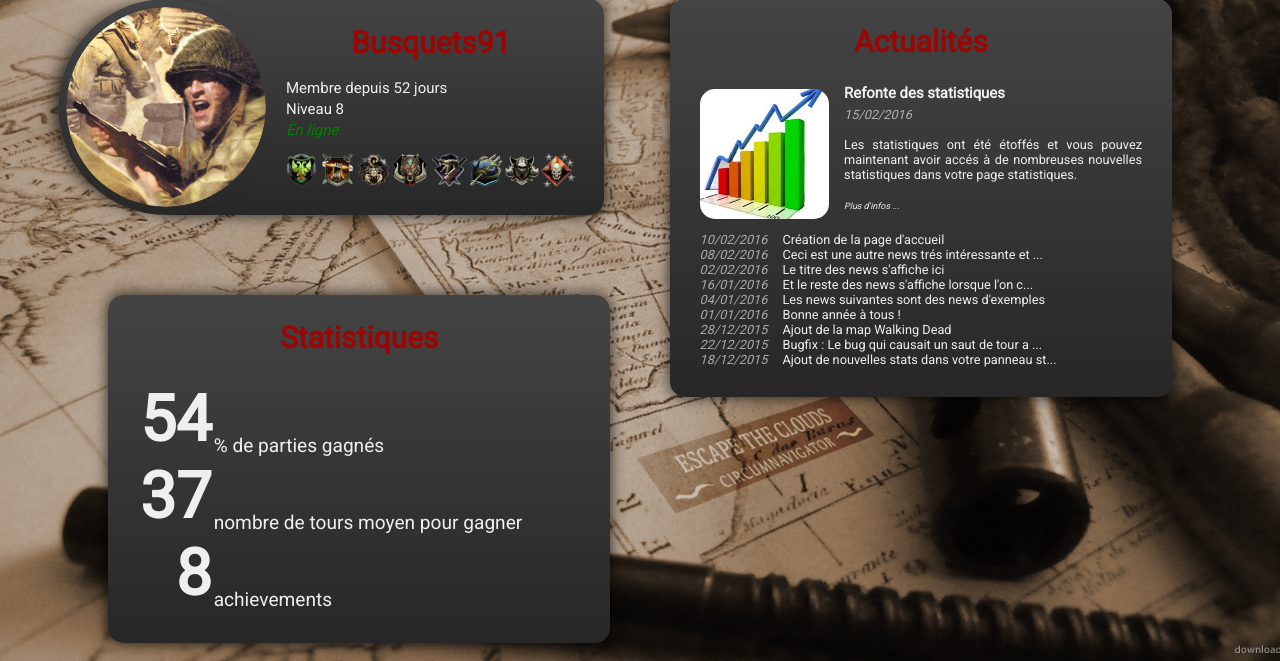
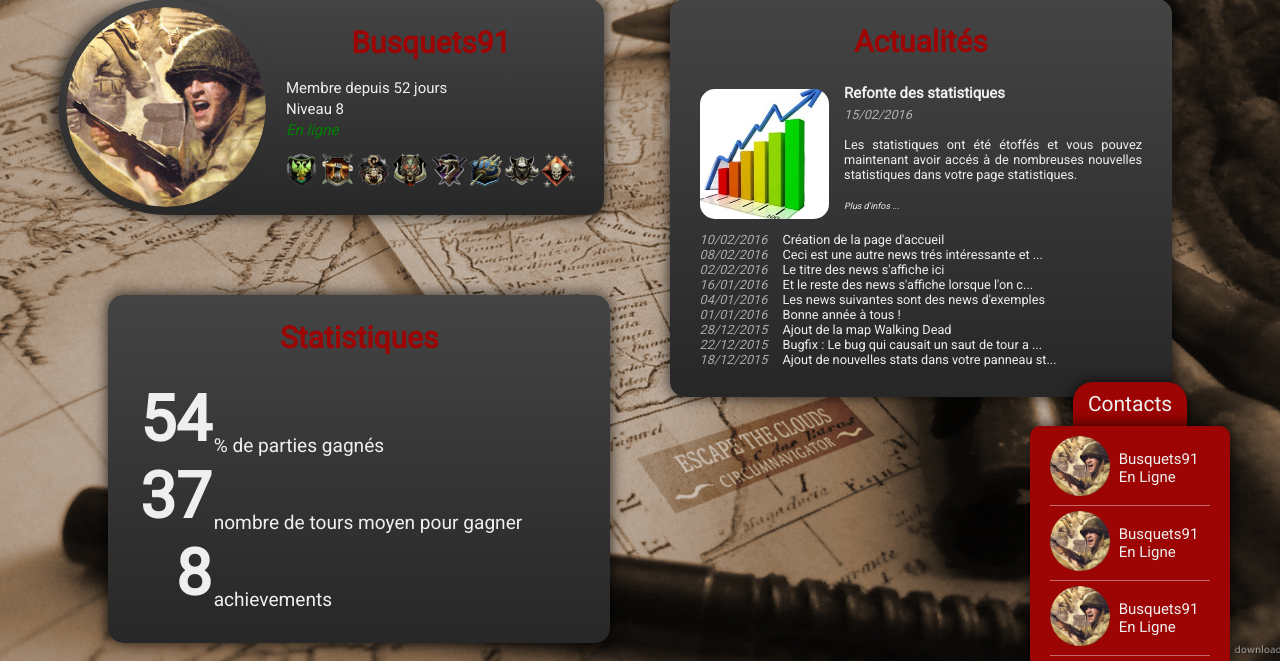
Before and after one commit to Antislash/RIsk_online, a PHP site: page /acceuil.html in a window 1280 px wide. Shown: the part 139-800 px from the top of the page. Run offline with PHP 8.4, Linux system fonts and the light colour scheme.

Commit message:
Onglet amis + map risk svg

```diff
--- a/www/acceuil.html
+++ b/www/acceuil.html
@@ -69,5 +69,39 @@
 				</tr>
 			</table>
 		</div>
+		<div class="friends">
+			<div id="languette">
+				Contacts
+			</div>
+			<table id="list_friends" cellspacing="0">
+				<tr class="bloc_friends">
+					<td class="avatar_friends">
+						<img src="images/avatar.png" height="60px"/>
+					</td>
+					<td class="info_friends">
+						Busquets91<br/>
+						En Ligne
+					</td>
+				</tr>
+				<tr class="bloc_friends">
+					<td class="avatar_friends">
+						<img src="images/avatar.png" height="60px"/>
+					</td>
+					<td class="info_friends">
+						Busquets91<br/>
+						En Ligne
+					</td>
+				</tr>
+				<tr class="bloc_friends">
+					<td class="avatar_friends">
+						<img src="images/avatar.png" height="60px"/>
+					</td>
+					<td class="info_friends">
+						Busquets91<br/>
+						En Ligne
+					</td>
+				</tr>
+			</div>
+		</div>
 	</body>
 </html>
--- a/www/style.css
+++ b/www/style.css
@@ -284,3 +284,41 @@ h3{
 	vertical-align: bottom;
 	padding: 0px;
 }
+
+/*AFFICHAGE AMIS*/
+
+.friends{
+	position: fixed;
+	bottom: 0px;
+	right: 50px;
+	z-index: 3;
+}
+
+#languette{
+	background-color: #9d0404;
+	padding: 10px 15px;
+	border-radius: 20px 20px 0px 0px;
+	display: table;
+	margin: auto;
+	font-size: 1.4em;
+    box-shadow: 0px 0px 15px 0px rgba(0, 0, 0, 0.8);
+}
+
+#list_friends{
+	background-color: #9d0404;
+	padding: 5px 20px;
+	border-radius: 10px 10px 0px 0px;
+	width: 200px;
+    box-shadow: 0px 0px 15px 0px rgba(0, 0, 0, 0.8);
+}
+
+.bloc_friends td{
+	border-bottom: 1px solid rgba(255, 255, 255, 0.4);
+	padding: 5px 0px;
+}
+
+.avatar_friends{
+}
+
+.info_friends{
+}
```
Also changed, not shown: map.svg (added).
